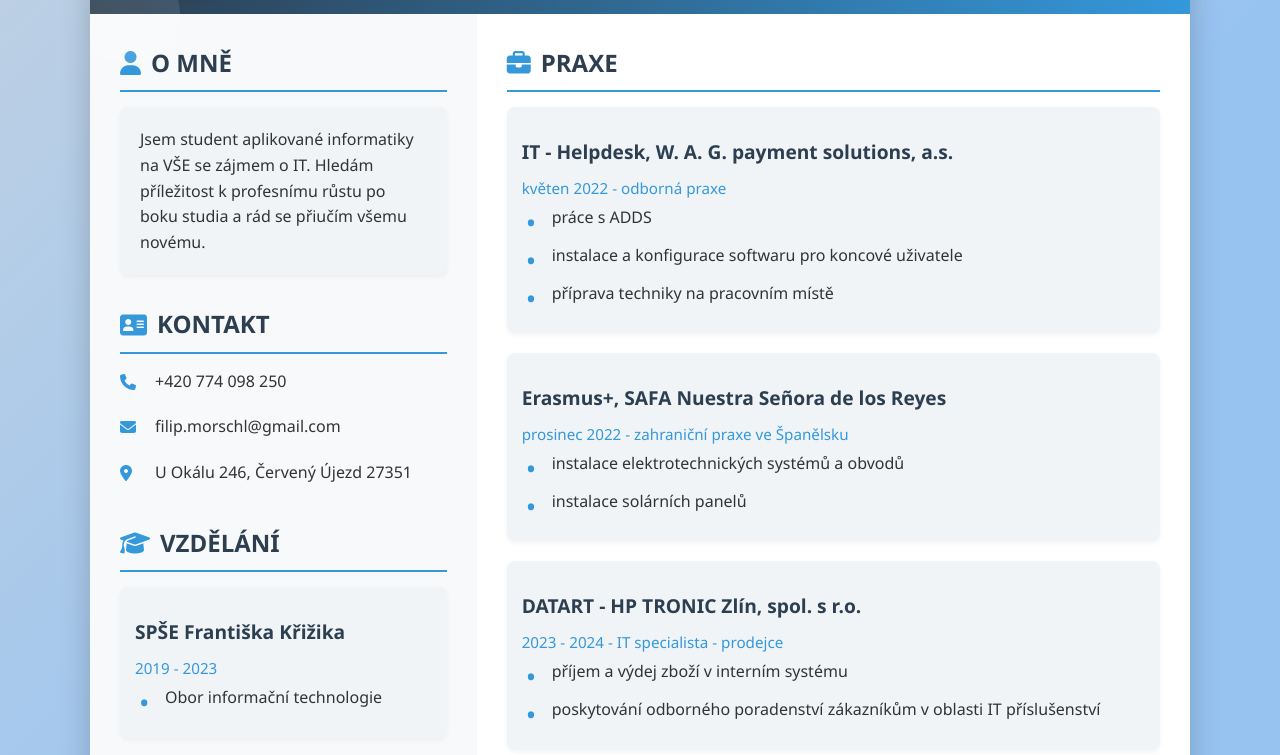
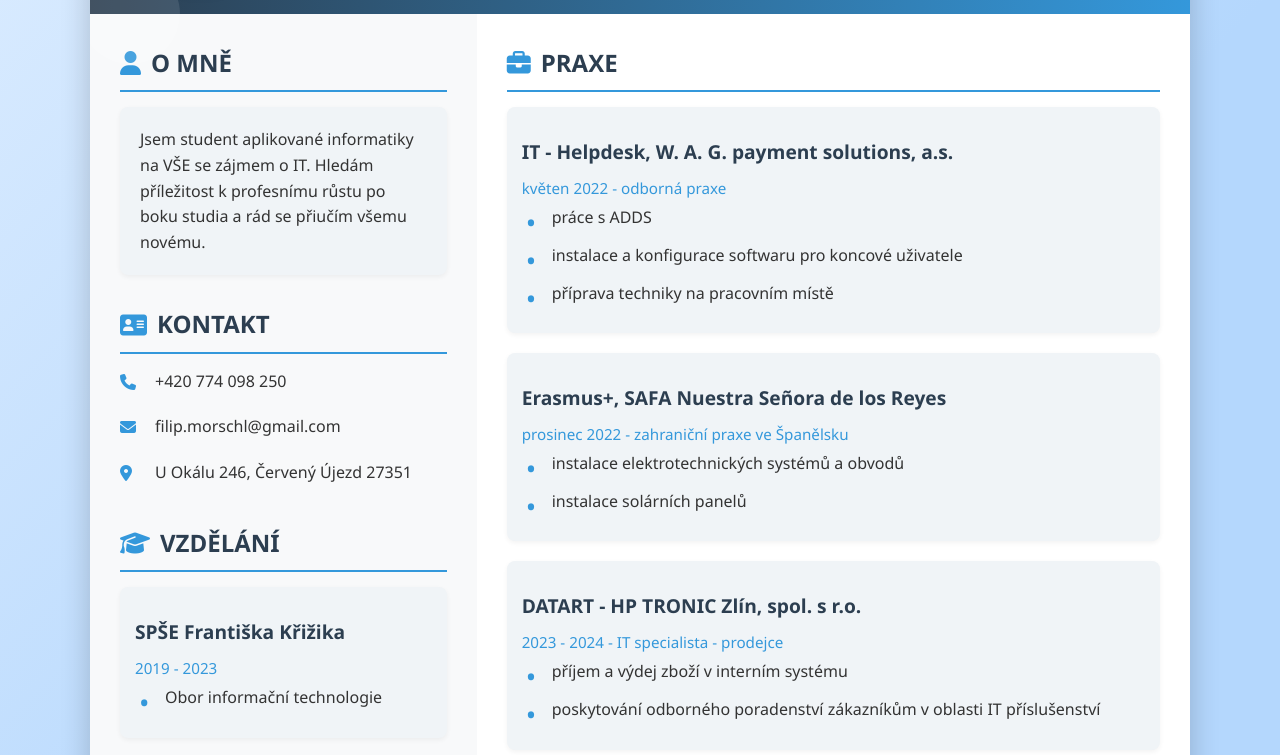
Before and after one commit to F1k0o/portfolio, a plain HTML site: page index.html in a window 1280 px wide. Shown: the part 226-981 px from the top of the page. Drawn offline with Linux system fonts and the light colour scheme.

Commit message:
Update body background gradient in CSS

```diff
--- a/styles/style.css
+++ b/styles/style.css
@@ -7,7 +7,7 @@
 }
 
 body {
-    background: linear-gradient(135deg, #c3d2e2 0%, #97c3f1 40%);
+    background: linear-gradient(135deg, #ddedff 0%, #b4d7fd 40%);
     color: #333;
     line-height: 1.6;
     padding: 20px;
```
